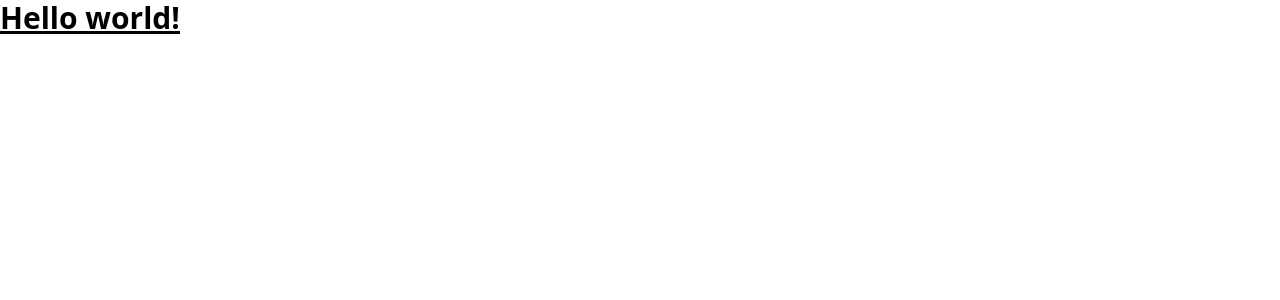
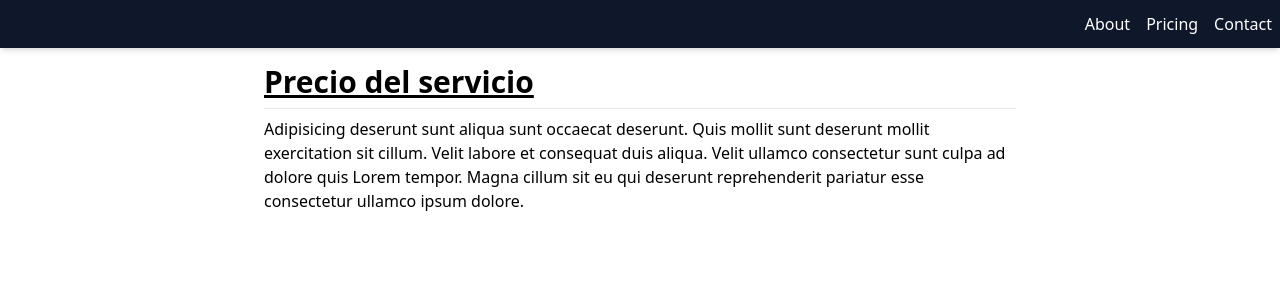
Before and after one commit to JonathanYaguana/Pokemon-SSR, an Angular app: page /pricing in a window 1280 px wide. Before the commit this address led to /. Shown: the top 300 px of the page. Built offline with nearby package versions, Linux system fonts and the light colour scheme.

Commit message:
SPA tradicional + Navbar

```diff
--- a/src/app/app.component.html
+++ b/src/app/app.component.html
@@ -1,5 +1,5 @@
-<h1 class="text-3xl font-bold underline">
-  Hello world!
-</h1>
+<app-navbar></app-navbar>
 
-<router-outlet />
+ <div class="max-w-3xl m-auto mt-16 px-2">
+   <router-outlet />
+ </div>
--- a/src/app/app.component.ts
+++ b/src/app/app.component.ts
@@ -1,10 +1,11 @@
 import { Component } from '@angular/core';
 import { RouterOutlet } from '@angular/router';
+import { NavbarComponent } from './shared/components/navbar/navbar.component';
 
 @Component({
   selector: 'app-root',
   standalone: true,
-  imports: [RouterOutlet],
+  imports: [RouterOutlet, NavbarComponent],
   templateUrl: './app.component.html',
   styleUrl: './app.component.css'
 })
--- a/src/app/app.routes.ts
+++ b/src/app/app.routes.ts
@@ -1,3 +1,20 @@
 import { Routes } from '@angular/router';
 
-export const routes: Routes = [];
+export const routes: Routes = [
+  {
+    path: 'about',
+    loadComponent: () => import('./pages/about/about-pages.component'),
+  },
+  {
+    path: 'pricing',
+    loadComponent: () => import('./pages/pricing/pricing-pages.component'),
+  },
+  {
+    path: 'contact',
+    loadComponent: () => import('./pages/contact/contact-pages.component'),
+  },
+  {
+    path: '**',
+    redirectTo: 'about',
+  }
+];
--- /dev/null
+++ b/src/app/pages/about/about-pages.component.html
@@ -0,0 +1,8 @@
+<h1 class="text-3xl font-bold underline">Sobre la aplicación</h1>
+<hr class="my-2">
+
+<section>
+  <p class="mb-4">
+    Lorem ipsum dolor sit amet consectetur adipisicing elit. Reiciendis dignissimos accusamus, fuga ipsum quasi libero tenetur minima, eaque voluptatibus esse voluptatum quam deleniti incidunt. Modi delectus voluptatem pariatur voluptates porro?
+  </p>
+</section>
--- /dev/null
+++ b/src/app/pages/about/about-pages.component.ts
@@ -0,0 +1,9 @@
+import { ChangeDetectionStrategy, Component } from '@angular/core';
+
+@Component({
+  standalone: true,
+  imports: [],
+  templateUrl: './about-pages.component.html',
+  changeDetection: ChangeDetectionStrategy.OnPush,
+})
+export default class AboutPagesComponent { }
--- /dev/null
+++ b/src/app/pages/contact/contact-pages.component.html
@@ -0,0 +1,6 @@
+<h1 class="text-3xl font-bold underline">Contactos</h1>
+<hr class="my-2">
+
+<section>
+  <p class="mb-4">Aliqua dolor deserunt culpa consectetur eiusmod non ut ex.</p>
+</section>
--- /dev/null
+++ b/src/app/pages/contact/contact-pages.component.ts
@@ -0,0 +1,9 @@
+import { ChangeDetectionStrategy, Component } from '@angular/core';
+
+@Component({
+  standalone: true,
+  imports: [],
+  templateUrl: './contact-pages.component.html',
+  changeDetection: ChangeDetectionStrategy.OnPush,
+})
+export default class ContactPagesComponent { }
--- /dev/null
+++ b/src/app/pages/pricing/pricing-pages.component.html
@@ -0,0 +1,6 @@
+<h1 class="text-3xl font-bold underline">Precio del servicio</h1>
+<hr class="my-2">
+
+<section>
+  <p class="mb-4">Adipisicing deserunt sunt aliqua sunt occaecat deserunt. Quis mollit sunt deserunt mollit exercitation sit cillum. Velit labore et consequat duis aliqua. Velit ullamco consectetur sunt culpa ad dolore quis Lorem tempor. Magna cillum sit eu qui deserunt reprehenderit pariatur esse consectetur ullamco ipsum dolore.</p>
+</section>
--- /dev/null
+++ b/src/app/pages/pricing/pricing-pages.component.ts
@@ -0,0 +1,9 @@
+import { ChangeDetectionStrategy, Component } from '@angular/core';
+
+@Component({
+  standalone: true,
+  imports: [],
+  templateUrl: './pricing-pages.component.html',
+  changeDetection: ChangeDetectionStrategy.OnPush,
+})
+export default class PricingPagesComponent { }
--- /dev/null
+++ b/src/app/shared/components/navbar/navbar.component.html
@@ -0,0 +1,5 @@
+<nav class=" text-white top-0 absolute z-50 w-full flex justify-end gap-4 px-2 py-3 bg-slate-900 shadow-md">
+  <a class="hover:underline" [routerLink]="['/about']">About</a>
+  <a class="hover:underline" routerLink="/pricing">Pricing</a>
+  <a class="hover:underline" routerLink="/contact">Contact</a>
+</nav>
--- /dev/null
+++ b/src/app/shared/components/navbar/navbar.component.ts
@@ -0,0 +1,11 @@
+import { ChangeDetectionStrategy, Component } from '@angular/core';
+import { RouterLink } from '@angular/router';
+
+@Component({
+  selector: 'app-navbar',
+  standalone: true,
+  imports: [RouterLink],
+  templateUrl: './navbar.component.html',
+  changeDetection: ChangeDetectionStrategy.OnPush,
+})
+export class NavbarComponent { }
```
